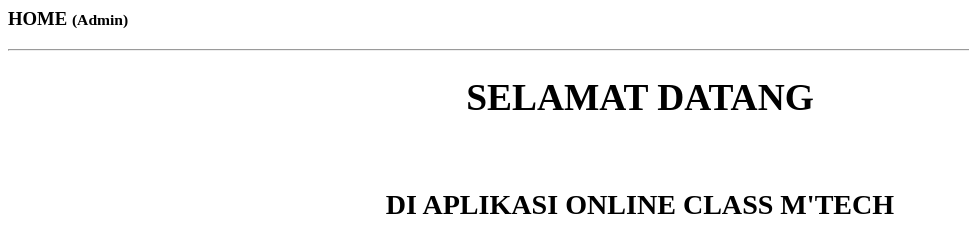
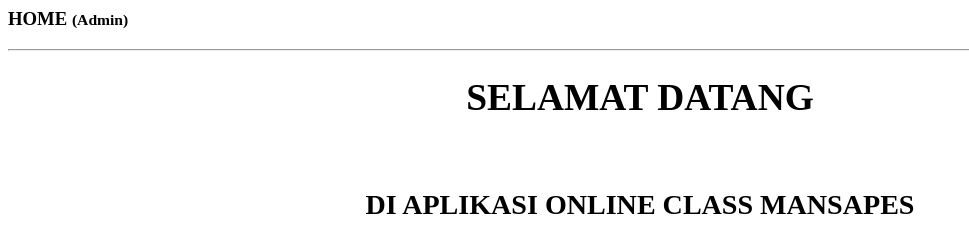
Before and after one commit to ferialdiwijaya/TA-PBO-21A-TWOBLOCK, a PHP site: page /Admin/Home.php in a window 1280 px wide. Shown: the top 241 px of the page, without its empty margins (0-969 px from the left). Run offline with PHP 8.4, Linux system fonts and the light colour scheme; data comes from the database, SQL or seed files in the repository; data that the repository does not hold is empty; a stand-in replaces the project's code that opens the database connection.

Commit message:
Update Home.php

```diff
--- a/FOLDER PROGRAM/Admin/Home.php
+++ b/FOLDER PROGRAM/Admin/Home.php
@@ -21,9 +21,7 @@
 
                 <h3>
                   <strong><center><h1>SELAMAT DATANG</h1></center></strong><br>
-                  <center><h2><?php echo $oke1 ['nama_lengkap']; ?> DI APLIKASI ONLINE CLASS M'TECH</h2></center>
-                  <span style="font-weight:normal">
-                  <br><center><h2>LEMBAGA KURSUS CV. MADURA TECHNOVATION</h2></center></span>
+                  <center><h2><?php echo $oke1 ['nama_lengkap']; ?> DI APLIKASI ONLINE CLASS MANSAPES</h2></center>
                 </h3>
 
 
@@ -34,7 +32,7 @@
         <div class="row d-flex justify-content-center">
           <div class="col-md-11">
             <div style="height:100%;width:100%">
-              <img src="../vendor/images/IMG_0525.jpg" alt="ONLINE CLASS M'TECH" width="100%" height="90%">
+              <img src="../vendor/images/" alt="ONLINE CLASS MANSAPES" width="100%" height="90%">
             </div>
           </div>
         </div>
```
